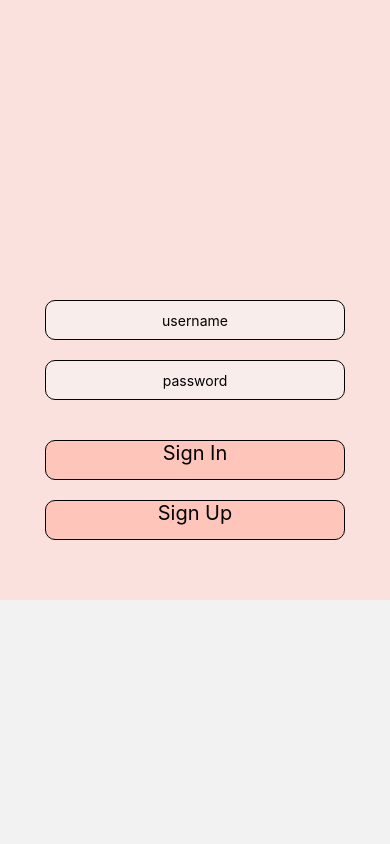
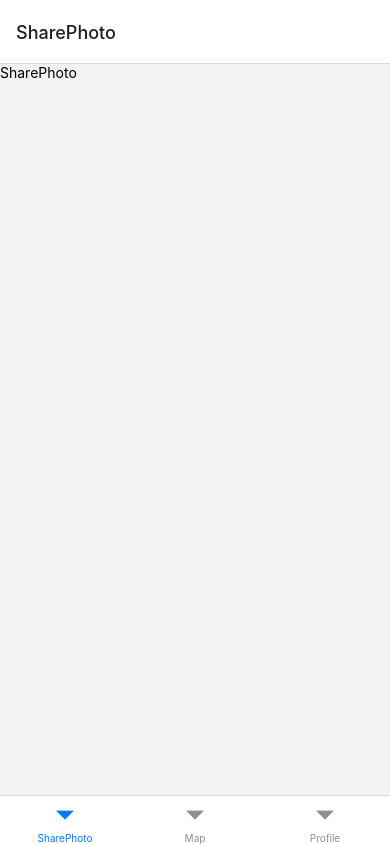
Before and after one commit to patika-218-akbank-reactnative-bootcamp/assignment-6-gulbaharee, a React Native app: screen /Home in a window 390 px wide. Before the commit this address had no page. Built offline with nearby package versions, Linux system fonts and the light colour scheme.

Commit message:
bottom navigator added

```diff
--- a/package.json
+++ b/package.json
@@ -10,8 +10,10 @@
   },
   "dependencies": {
     "@react-native-community/async-storage": "^1.12.1",
+    "@react-navigation/bottom-tabs": "^6.4.0",
     "@react-navigation/native": "^6.0.13",
     "@react-navigation/native-stack": "^6.9.0",
+    "@reduxjs/toolkit": "^1.8.5",
     "expo": "~46.0.9",
     "expo-status-bar": "~1.4.0",
     "firebase": "^9.10.0",
--- a/src/navigator/BottomNavigator.js
+++ b/src/navigator/BottomNavigator.js
@@ -1 +1,19 @@
 import React from "react";
+import { createBottomTabNavigator } from '@react-navigation/bottom-tabs';
+import SharePhoto from '../pages/SharePhoto';
+import Map from '../pages/Map';
+import Profile from '../pages/Profile';
+
+const Tab = createBottomTabNavigator();
+
+const BottomNavigator=()=>{
+
+    return(
+        <Tab.Navigator>
+            <Tab.Screen name='SharePhoto' component={SharePhoto}/>
+            <Tab.Screen name='Map' component={Map}/>
+            <Tab.Screen name='Profile' component={Profile}/>
+        </Tab.Navigator>
+    )
+}
+export default BottomNavigator;
--- a/src/navigator/StackNavigator.js
+++ b/src/navigator/StackNavigator.js
@@ -2,6 +2,7 @@ import {NavigationContainer} from '@react-navigation/native';
 import {createNativeStackNavigator} from '@react-navigation/native-stack';
 import SignIn from '../pages/SignIn';
 import SignUp from '../pages/SignUp';
+import Home from '../pages/Home';
 
 
 const Stack = createNativeStackNavigator();
@@ -14,6 +15,7 @@ const StackNavigator = ()=>{
             <Stack.Navigator>
                 <Stack.Screen name="Sign In" component={SignIn} options={{headerShown:false}}/>
                 <Stack.Screen name='Sign Up' component={SignUp} options={{headerShown:false}}/>
+                <Stack.Screen name='Home' component={Home} options={{headerShown:false}}/>
             </Stack.Navigator>
         </NavigationContainer>
     )
--- a/src/pages/Home.js
+++ b/src/pages/Home.js
@@ -1,11 +1,9 @@
 import React from "react";
-import { View,Text } from "react-native";
+import BottomNavigator from "../navigator/BottomNavigator";
 
 const Home=()=>{
     return(
-        <View>
-            <Text>Home</Text>
-        </View>
+        <BottomNavigator />
     )
 }
 
--- a/src/pages/SignIn.js
+++ b/src/pages/SignIn.js
@@ -4,18 +4,19 @@ import Input from "../components/input";
 import Button from "../components/button";
 import { useNavigation } from "@react-navigation/native";
 import { getAuth, signInWithEmailAndPassword } from "firebase/auth";
+import {app} from '../utils/firebase';
 
 const screenHeight = Dimensions.get("screen").height;
 
 const SignIn = () => {
   const { navigate } = useNavigation();
-  const auth = getAuth();
+  const auth = getAuth(app);
 
   const handleSubmit = () => {
     //firebase authentication
     signInWithEmailAndPassword(auth,email, password)
       .then(() => {
-        //navigate('');
+        navigate('Home');
       })
       .catch((error) => {
         if (error.code === "auth/email-already-in-use") {
```
Also changed, not shown: 2 other files (tests, documents, lock files or other folders).
